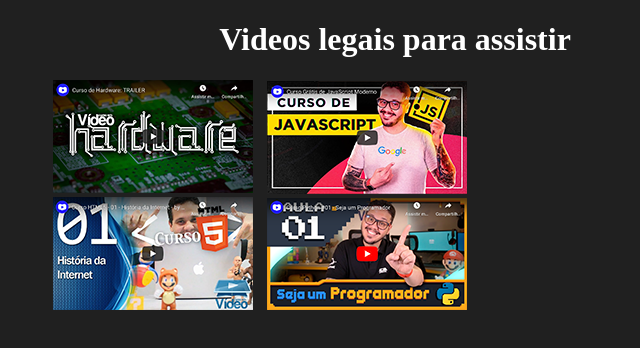
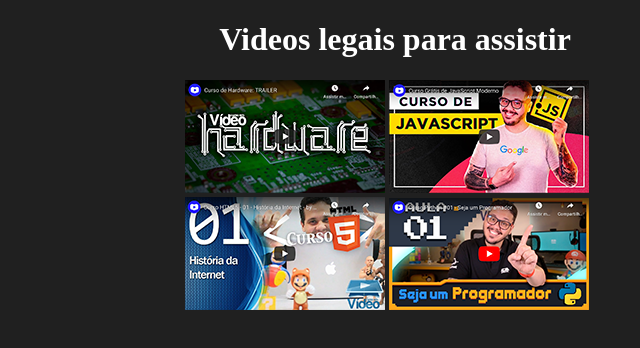
Before and after one commit to KaioAlixandre/Html-Css, a plain HTML site: page Desafios/Desafio001/index.html in a window 1280 px wide. Shown: the whole page, without its empty margins (245-885 px from the left). Drawn offline with Linux system fonts and the light colour scheme.

Commit message:
atualizei

```diff
--- a/Desafios/Desafio001/index.html
+++ b/Desafios/Desafio001/index.html
@@ -9,53 +9,26 @@
             background-color: rgb(32, 32, 32);
         }
         #div1{
-            width: 300px;
-            display: inline-block;
-            position: relative;
-            text-align: center;
+            width: 420px;
+            margin: auto;
+        }
+        #div2{
+            width: 420px;
+            margin: auto;
 
         }
-        #div2{
-            width: 300px;
-            display: inline-block;
-            position: relative;
-            text-align: center;
-        }
-        #foto1 {
-            width: 300px;
-            text-align: center;
-            position: relative;
-            left: 80%;
-        }
-        #foto2{
-            width: 300px;
-            text-align: center;
-            position: relative;
-            left: 80%;
-        }
-        #foto3{
-            width: 300px;
-            text-align: center;
-            position: relative;
-            left: 50%;
-        }
-        #foto4{
-            width: 300px;
-            text-align: center;
-            position: relative;
-            left: 50%;
-        }
+
     </style>
 </head>
 <body>
     <h1 style="color: white; text-align: center;">Videos legais para assistir</h1>
     <div id="div1">
-        <a id="foto1" href="pag002.html";><img src="thumb-hardware.png" alt=""></a>
-        <a id="foto2" href="pag003.html"><img src="thumb-html.png" alt=""></a>
+        <a  href="pag002.html";><img src="thumb-hardware.png" alt=""></a>
+        <a href="pag004.html"><img src="thumb-js.png" alt=""></a>
     </div>
     <div id="div2">
-        <a id="foto3" href="pag004.html"><img src="thumb-js.png" alt=""></a>
-        <a id="foto4" href="pag005.html"><img src="thumb-python.png" alt=""></a>
+        <a href="pag003.html"><img src="thumb-html.png" alt=""></a>
+        <a href="pag005.html"><img src="thumb-python.png" alt=""></a>
     </div>
 </body>
 </html>
```
Also changed, not shown: Exercios/ex22/imagens.html (added, +41 -0 lines), Exercios/ex22/imagens02.html (added, +17 -0 lines), Exercios/ex22/imagens03.html (added, +43 -0 lines), Exercios/ex22/imagens/pattern001.png (added), Exercios/ex22/imagens/pattern002.png (added), Exercios/ex22/imagens/pattern003.png (added), Exercios/ex22/imagens/pattern004.png (added), Exercios/ex22/imagens/wallpaper001.jpg (added), Exercios/ex22/imagens/wallpaper002.jpg (added), Exercios/ex22/imagens/wallpaper003.jpg (added), Exercios/ex22/imagens/wallpaper004.jpg (added), Exercios/ex22/imagens/wallpaper005.jpg (added), Exercios/ex22/imagens/wallpaper006.jpg (added), 2 other files.
